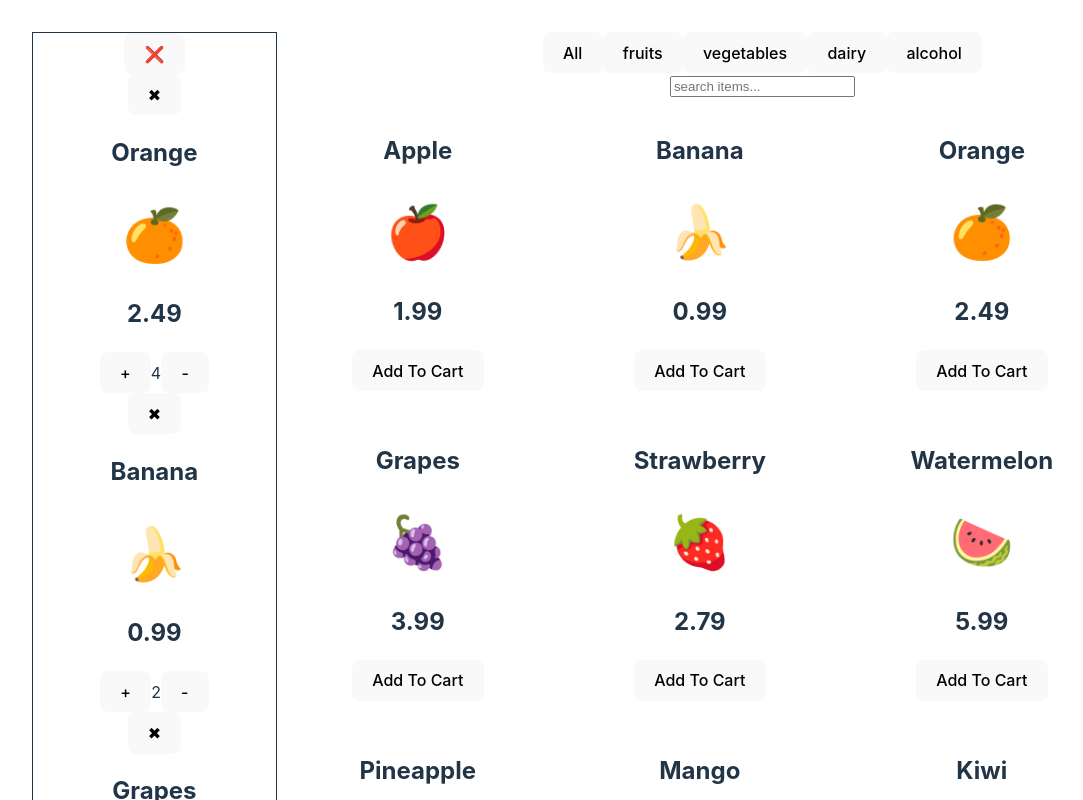
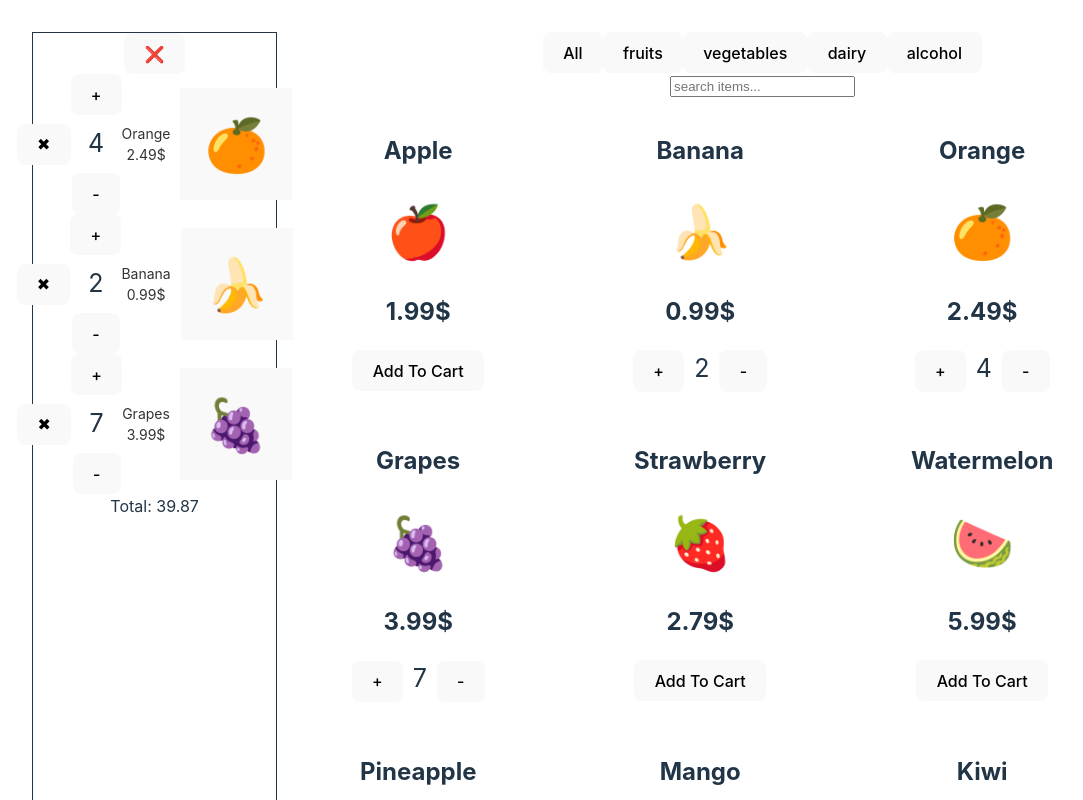
Before and after one commit to Practicum-Ariel/Store, a React (Vite) app: page / in a window 1280 px wide. Shown: the top 800 px of the page, without its empty margins (0-1083 px from the left). Built offline with nearby package versions, Linux system fonts and the light colour scheme.

Commit message:
drill props

```diff
--- a/src/AddToCart.jsx
+++ b/src/AddToCart.jsx
@@ -1,29 +1,34 @@
-import { useState } from 'react'
 
-export default function AddToCart({setCart,cart,barcode,amount = 0}) {
-
+export default function AddToCart({ setCart, cart, item, style }) {
+    let { barcode } = item || {};
     const handlePlus = () => {
-        // setCounter(counter + 1)
-        cart[barcode].amount+=1
-        setCart(cart)
+        // let item = { ...cart[barcode] }
+        // item.amount += 1
+        // setCart({ ...cart, [item.barcode]: { ...item } })
+        let copied = { ...cart }
+        if (copied[barcode]) copied[barcode].amount += 1
+        else copied[barcode] = { ...item, amount: 1 }
+        setCart(copied)
     }
     const handleMinus = () => {
-        // setCounter(counter - 1)
+        let copied = { ...cart }
+        copied[barcode].amount -= 1
+        if (!copied[barcode].amount) delete copied[barcode]
+        setCart(copied)
     }
 
-
     return (
-        <>
+        <div>
             {
-                amount > 0 ?
-                    <>
+                cart[barcode]?.amount > 0 ?
+                    <div style={style}>
                         <button onClick={handlePlus}>+</button>
-                        <span>{amount}</span>
+                        <span className='price'>{cart[barcode].amount || 10000000}</span>
                         <button onClick={handleMinus}>-</button>
-                    </>
+                    </div>
                     :
                     <button onClick={handlePlus}>Add To Cart</button>
             }
-        </>
+        </div>
     )
 }
--- a/src/App.css
+++ b/src/App.css
@@ -10,9 +10,11 @@
   will-change: filter;
   transition: filter 300ms;
 }
+
 .logo:hover {
   filter: drop-shadow(0 0 2em #646cffaa);
 }
+
 .logo.react:hover {
   filter: drop-shadow(0 0 2em #61dafbaa);
 }
@@ -21,6 +23,7 @@
   from {
     transform: rotate(0deg);
   }
+
   to {
     transform: rotate(360deg);
   }
@@ -37,23 +40,59 @@
   width: 250px;
 }
 
-.layout{
+.layout {
   display: flex;
   flex-direction: row;
 }
 
-.content{
+.content {
   width: 80%;
 }
-.cart{
+
+.cart {
   float: left;
   width: 20%;
   /* width: 400px; */
   border: 1px solid;
 }
 
-.items{
+.items {
   display: flex;
   flex-direction: row;
   flex-wrap: wrap;
 }
+
+.cart-item {
+  display: flex;
+  justify-content: center;
+  align-items: center;
+  position: relative;
+  height: 140px;
+
+}
+
+.cart-details{
+  display: flex;
+  flex-direction: column;
+  font-size: 14px;
+  color: #333333;
+  width: 205px;
+  position: relative;
+  padding-right: 10px;
+}
+
+.emoji {
+  display: flex;
+  flex-direction: column;
+  justify-content: center;
+  height: 92px;
+  width: 92px;
+  padding: 10px;
+  flex-shrink: 0;
+  background: #f9f9f9;
+}
+
+.price{
+  font-size: 25px;
+  padding: 10px;
+}
--- a/src/Cart.jsx
+++ b/src/Cart.jsx
@@ -1,44 +1,11 @@
-import { useState } from "react"
 import CartList from "./CartList"
 import Total from "./Total"
 
 
-let carts = {
 
-    "03" : {
-        barcode: "03",
-        name: "Orange",
-        color: "Orange",
-        emoji: "🍊",
-        price: 2.49,
-        category: "fruits",
-        amount :4
-    },
-    "02":{
-        amount:2,
-        barcode: "02",
-        name: "Banana",
-        color: "Yellow",
-        emoji: "🍌",
-        price: 0.99,
-        category: "fruits",
-        image: "https://gallery.yopriceville.com/var/albums/Free-Clipart-Pictures/Fruit-PNG/Large_Bananas_PNG_Clipart.png?m=1434276917"
-    },
-    "04":{
-        amount:7,
-        barcode: "04",
-        name: "Grapes",
-        color: "Purple",
-        emoji: "🍇",
-        price: 3.99,
-        category: "fruits",
-        image: "https://www.freepnglogos.com/uploads/grapes-png/mzr-red-grapes-36.png"
-    }
-}
 
-export default function Cart() {
+export default function Cart({cart, setCart}) {
 
-    const [cart, setCart] = useState(carts)
 
     let total = 0
     Object.keys(cart).forEach(c=>total += (cart[c].amount * cart[c].price))
--- a/src/CartItem.jsx
+++ b/src/CartItem.jsx
@@ -1,22 +1,26 @@
 import AddToCart from './AddToCart'
 
-export default function CartItem({ item,cart, setCart }) {
+export default function CartItem({ item, cart, setCart }) {
   let { barcode, name, emoji, price, amount } = item;
 
 
-  const handleDelete = ()=>{
-    let cloneCart = {...cart}
+  const handleDelete = () => {
+    let cloneCart = { ...cart }
     delete cloneCart[barcode]
     setCart(cloneCart)
   }
 
   return (
-    <div>
+    <div className='cart-item'>
       <button onClick={handleDelete}>✖</button>
-      <h2>{name}</h2>
-      <h1>{emoji}</h1>
-      <h2>{price}</h2>
-      <AddToCart amount={amount} barcode={barcode} cart={cart} setCart={setCart} />
+      <AddToCart amount={amount} item={item} cart={cart} setCart={setCart} style={{ display: "flex", "align-items": "center", "flex-direction": "column" }} />
+      <div className='cart-details'>
+        <div>{name}</div>
+        <div>{price}$</div>
+      </div>
+      <div className='emoji'>
+        <h1>{emoji}</h1>
+      </div>
     </div>
   )
 }
--- a/src/Content.jsx
+++ b/src/Content.jsx
@@ -1,8 +1,8 @@
 import React from 'react'
 import ItemList from './ItemList'
 
-export default function Content() {
+export default function Content({cart, setCart}) {
   return (
-    <div className='content'><ItemList/></div>
+    <div className='content'><ItemList cart={cart} setCart={setCart}/></div>
   )
 }
--- a/src/Item.jsx
+++ b/src/Item.jsx
@@ -1,14 +1,14 @@
 import AddToCart from './AddToCart'
 
-export default function Item({item,total,setTotal}) {
+export default function Item({item,total,cart,setCart}) {
     let {barcode,name,emoji,price} =item;
 
   return (
     <div className='card'>
         <h2>{name}</h2>
         <h1>{emoji}</h1>
-        <h2>{price}</h2>
-        <AddToCart setTotal={setTotal}/>
+        <h2>{price}$</h2>
+        <AddToCart item={item} cart={cart} setCart={setCart}/>
         </div>
   )
 }
--- a/src/ItemList.jsx
+++ b/src/ItemList.jsx
@@ -3,7 +3,7 @@ import Item from './Item'
 import itemsDB, { categories } from './db.items'
 import Search from './Search'
 
-export default function ItemList() {
+export default function ItemList({cart, setCart}) {
 
     const [search, setSearch] = useState("")
     const [category, setCategory] = useState("all")
@@ -21,7 +21,7 @@ export default function ItemList() {
                 <Search onInput={handleSearch} />
             </div>
             <div className='items'>
-                {filtered.map(it => <Item key={it.barcode} item={it}/>)}
+                {filtered.map(it => <Item key={it.barcode} item={it} cart={cart} setCart={setCart}/>)}
             </div>
         </div>
     )
--- a/src/Layout.jsx
+++ b/src/Layout.jsx
@@ -1,12 +1,46 @@
+import { useState } from 'react'
 import Cart from './Cart'
 import Content from './Content'
+let carts = {
 
+  "03" : {
+      barcode: "03",
+      name: "Orange",
+      color: "Orange",
+      emoji: "🍊",
+      price: 2.49,
+      category: "fruits",
+      amount :4
+  },
+  "02":{
+      amount:2,
+      barcode: "02",
+      name: "Banana",
+      color: "Yellow",
+      emoji: "🍌",
+      price: 0.99,
+      category: "fruits",
+      image: "https://gallery.yopriceville.com/var/albums/Free-Clipart-Pictures/Fruit-PNG/Large_Bananas_PNG_Clipart.png?m=1434276917"
+  },
+  "04":{
+      amount:7,
+      barcode: "04",
+      name: "Grapes",
+      color: "Purple",
+      emoji: "🍇",
+      price: 3.99,
+      category: "fruits",
+      image: "https://www.freepnglogos.com/uploads/grapes-png/mzr-red-grapes-36.png"
+  }
+}
 
 export default function Layout() {
+  const [cart, setCart] = useState(carts)
+
   return (
     <div className='layout'>
-        <Cart/>
-        <Content/>
+        <Cart cart={cart} setCart={setCart}/>
+        <Content  cart={cart} setCart={setCart}/>
     </div>
   )
 }
```
